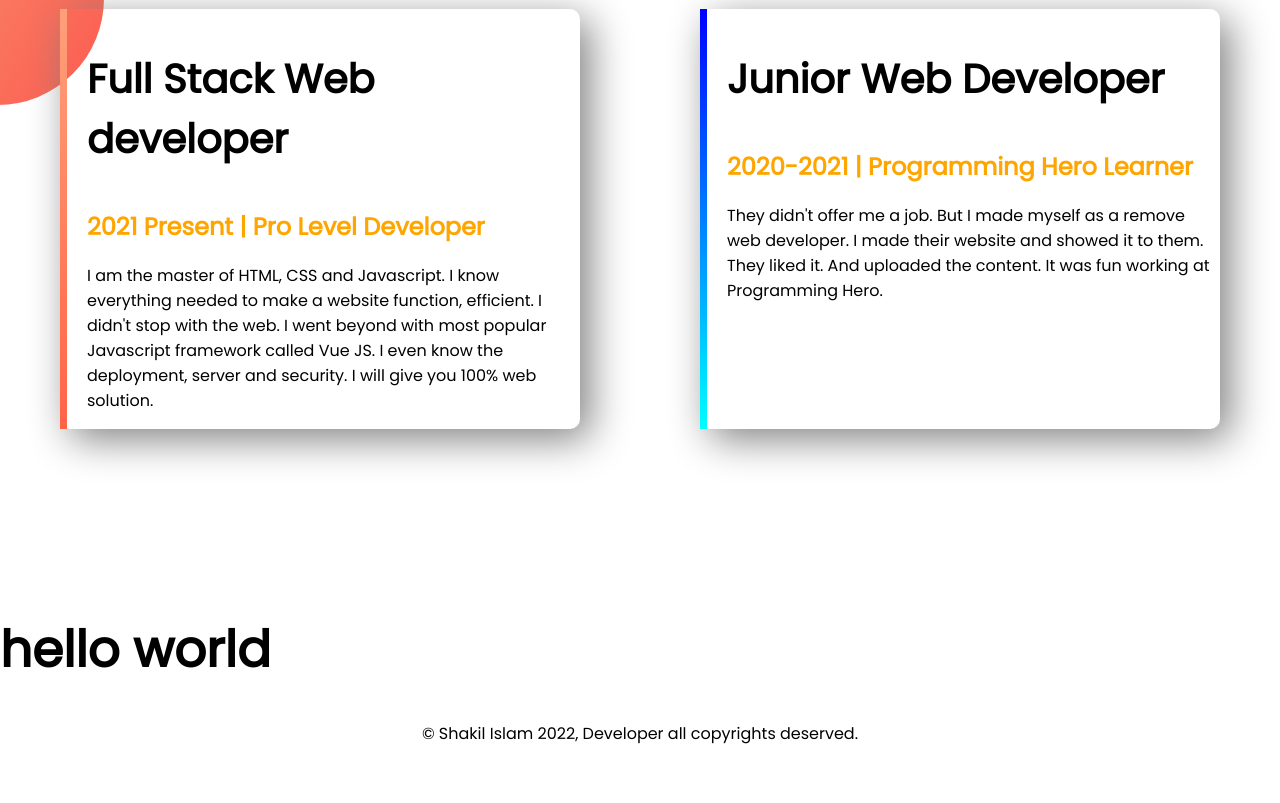
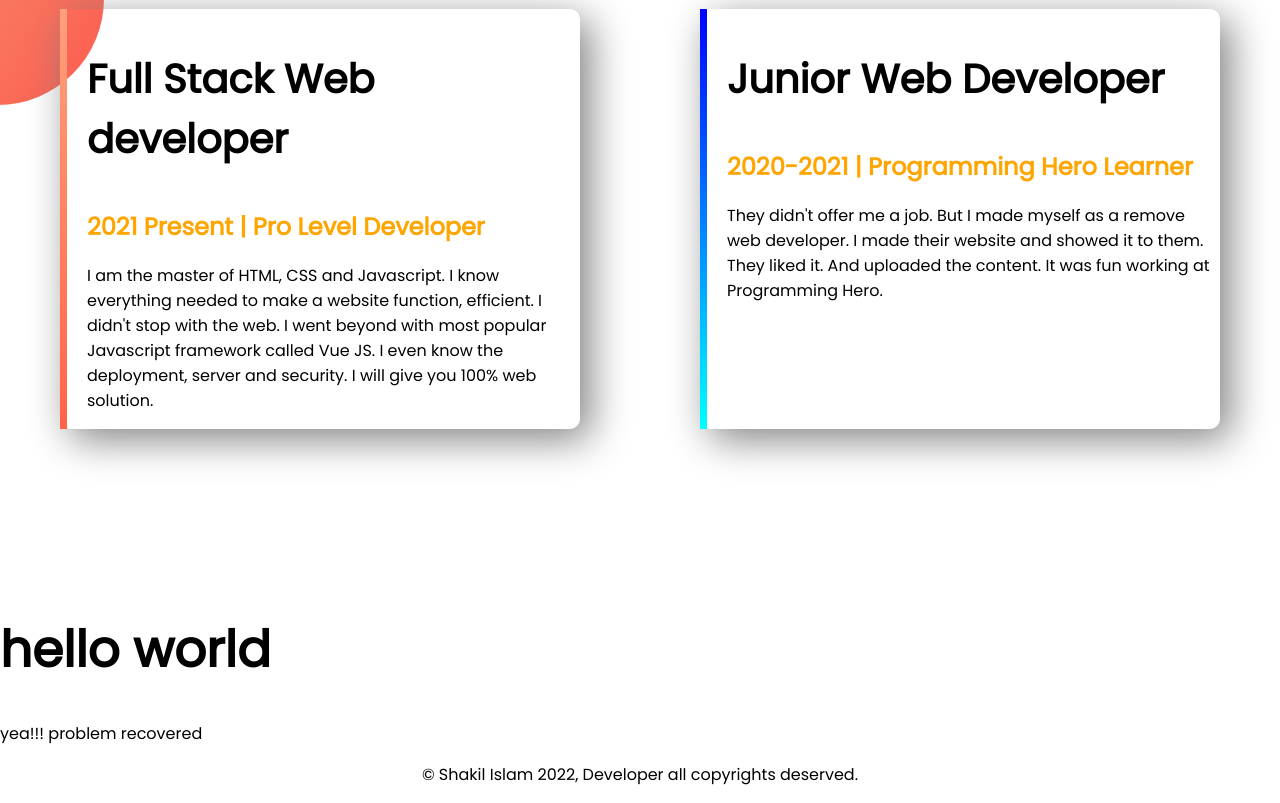
Before and after one commit to Shakil00077/Shakil-Portfolio, a plain HTML site: page index.html in a window 1280 px wide. Shown: the part 1365-2168 px from the top of the page. Before the commit the page ends 2127 px from the top, so only its background shows below. Drawn offline with Linux system fonts and the light colour scheme.

Commit message:
recovered

```diff
--- a/index.html
+++ b/index.html
@@ -47,6 +47,7 @@
     </section>
 
     <h1> hello world</h1>
+    <p>yea!!! problem recovered</p>
 
     <footer>
         <p>© Shakil Islam 2022, Developer all copyrights deserved.</p>
```
